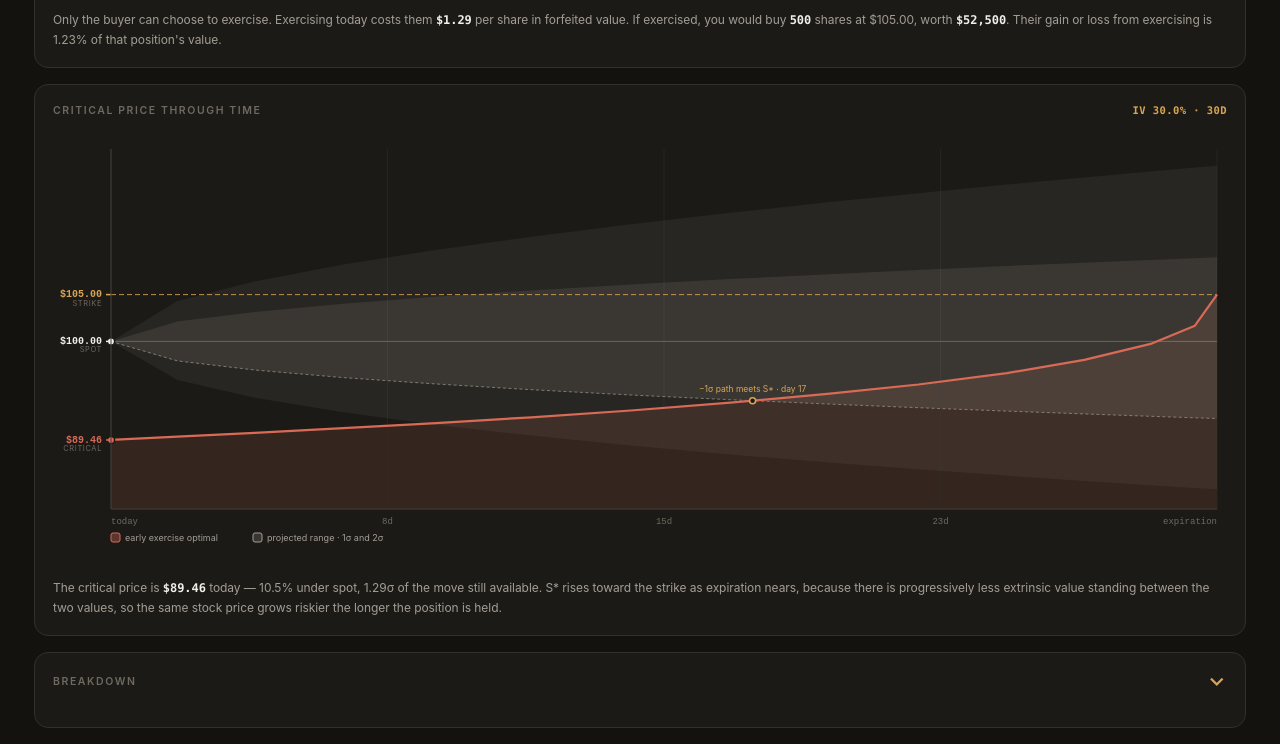
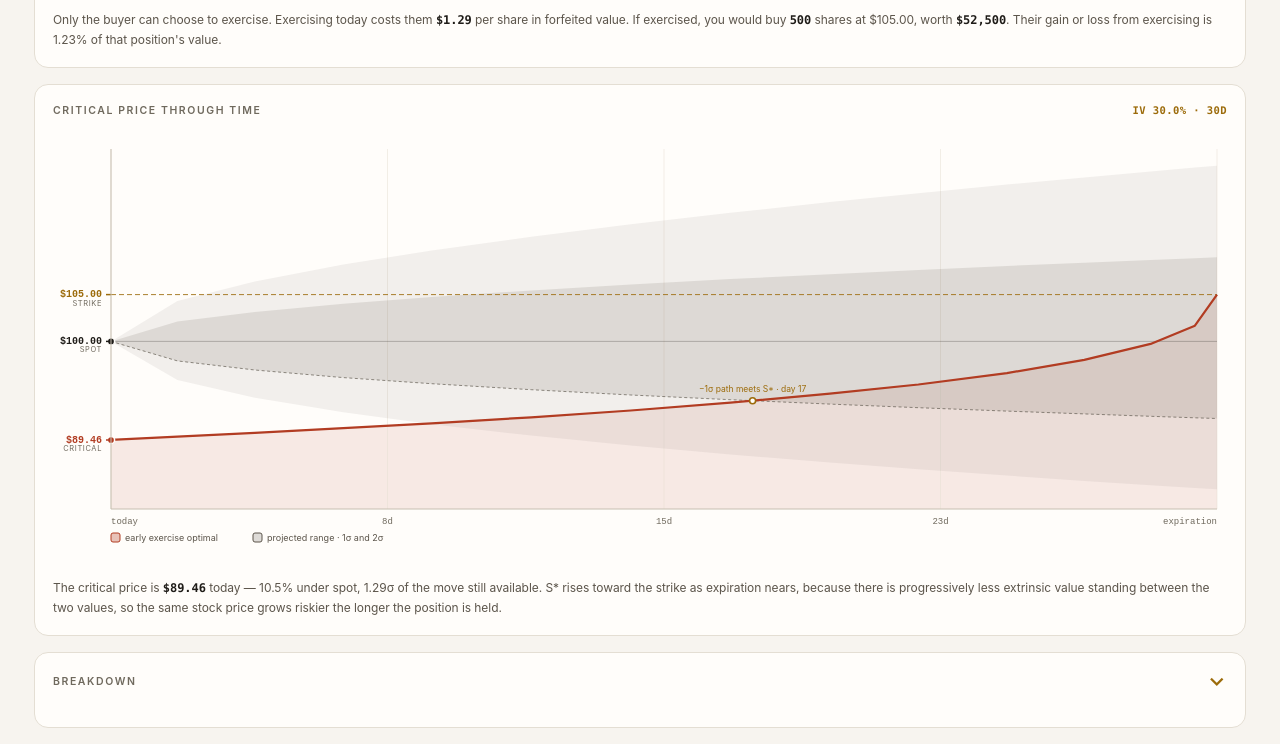
Before and after one commit to marioformis/option-assign, a plain HTML site: page index.html in a window 1280 px wide. Shown: the part 871-1615 px from the top of the page. Drawn offline with Linux system fonts and the light colour scheme.

Commit message:
Add light UI

```diff
--- a/script/chart.js
+++ b/script/chart.js
@@ -5,16 +5,28 @@ import { findCriticalPrice } from "./model.js";
 
 const CHART_STEPS = 110;
 
-const INK = {
-  grid: "#302D2A",
-  axis: "#454039",
-  faint: "#6F695F",
-  text: "#F2EFE9",
-  accent: "#D9A552",
-  flag: "#D96A56",
-  range: "#A49D93",
-  panel: "#1B1917",
-};
+/* Colours come from the stylesheet so the chart follows light and dark mode
+   without keeping a second copy of the palette. Read per draw, since the theme
+   can change while the page is open. */
+function readInk() {
+  const style = getComputedStyle(document.documentElement);
+  const token = (name) => style.getPropertyValue(name).trim();
+  return {
+    grid: token("--rule"),
+    axis: token("--rule-strong"),
+    faint: token("--text-faint"),
+    text: token("--text"),
+    accent: token("--accent-text"),
+    flag: token("--negative"),
+    range: token("--text-soft"),
+    panel: token("--surface"),
+    zoneFill: token("--zone-fill"),
+    zoneSwatch: token("--zone-swatch"),
+    coneOuter: token("--cone-outer"),
+    coneInner: token("--cone-inner"),
+    coneSwatch: token("--cone-swatch"),
+  };
+}
 
 export function drawChart(
   isCall,
@@ -28,6 +40,7 @@ export function drawChart(
   days,
   sigmasAway,
 ) {
+  const INK = readInk();
   const svg = document.getElementById("chart"),
     caption = document.getElementById("chartCaption");
   const hasCrossing = criticalNow !== null;
@@ -200,11 +213,11 @@ export function drawChart(
 
   svg.innerHTML = [
     hasCrossing
-      ? `<path d="${boundaryPath} L${toX(days).toFixed(1)} ${regionEdge} L${left} ${regionEdge} Z" fill="rgba(217,106,86,.13)"/>`
+      ? `<path d="${boundaryPath} L${toX(days).toFixed(1)} ${regionEdge} L${left} ${regionEdge} Z" fill="${INK.zoneFill}"/>`
       : "",
     gridLines,
-    `<path d="${bandBetween("high2", "low2")}" fill="rgba(164,157,147,.09)"/>`,
-    `<path d="${bandBetween("high1", "low1")}" fill="rgba(164,157,147,.15)"/>`,
+    `<path d="${bandBetween("high2", "low2")}" fill="${INK.coneOuter}"/>`,
+    `<path d="${bandBetween("high1", "low1")}" fill="${INK.coneInner}"/>`,
     `<path d="${lineThrough(cone, adverseKey)}" fill="none" stroke="${INK.range}" stroke-width=".9" stroke-dasharray="3 2.5" opacity=".75"/>`,
     `<line x1="${left}" y1="${strikeY}" x2="${right}" y2="${strikeY}" stroke="${INK.accent}" stroke-width="1" stroke-dasharray="5 3" opacity=".85"/>`,
     `<line x1="${left}" y1="${spotY}" x2="${right}" y2="${spotY}" stroke="${INK.text}" stroke-width=".9" opacity=".28"/>`,
@@ -225,10 +238,10 @@ export function drawChart(
     timeLabels,
     `<g font-family="Inter,sans-serif" font-size="9" fill="${INK.range}">`,
     hasCrossing
-      ? `<rect x="${left}" y="${legendY}" width="9" height="9" rx="2" fill="rgba(217,106,86,.35)" stroke="${INK.flag}" stroke-width="1"/>` +
+      ? `<rect x="${left}" y="${legendY}" width="9" height="9" rx="2" fill="${INK.zoneSwatch}" stroke="${INK.flag}" stroke-width="1"/>` +
         `<text x="${left + 14}" y="${legendY + 8}">early exercise optimal</text>`
       : "",
-    `<rect x="${left + legendGap}" y="${legendY}" width="9" height="9" rx="2" fill="rgba(164,157,147,.22)" stroke="${INK.range}" stroke-width="1"/>`,
+    `<rect x="${left + legendGap}" y="${legendY}" width="9" height="9" rx="2" fill="${INK.coneSwatch}" stroke="${INK.range}" stroke-width="1"/>`,
     `<text x="${left + legendGap + 14}" y="${legendY + 8}">projected range \u00B7 1\u03C3 and 2\u03C3</text>`,
     "</g>",
   ].join("");
--- a/styles.css
+++ b/styles.css
@@ -1,4 +1,6 @@
 :root{
+  color-scheme:dark light;
+
   --page:#13120F;
   --surface:#1C1A17;
   --surface-sunken:#252220;
@@ -7,12 +9,70 @@
   --text:#F2EFE9;
   --text-soft:#A49D93;
   --text-faint:#6F695F;
+  /* --accent is the true brand gold: used only where it sits behind dark text
+     (a filled chip), so it stays this bright and saturated in both themes.
+     --accent-text is for gold used AS text or a thin line directly on the page
+     background; it needs to be much darker to stay legible on paper, so light
+     mode gives it its own value below. */
   --accent:#D9A552;
+  --accent-text:#D9A552;
   --positive:#5FA882;
   --caution:#D9A552;
   --negative:#D96A56;
+  --on-accent:#13120F;
+
+  /* Translucent fills, kept as tokens so the chart and the alert box follow the
+     theme rather than carrying their own literals. */
+  --accent-faint:rgba(217,165,82,.42);
+  --accent-underline:rgba(217,165,82,.5);
+  --negative-edge:rgba(217,106,86,.45);
+  --negative-wash:rgba(217,106,86,.11);
+  --negative-wash-edge:rgba(217,106,86,.34);
+  --negative-text:#EDB0A2;
+  --zone-fill:rgba(217,106,86,.13);
+  --zone-swatch:rgba(217,106,86,.35);
+  --cone-outer:rgba(164,157,147,.09);
+  --cone-inner:rgba(164,157,147,.15);
+  --cone-swatch:rgba(164,157,147,.22);
+  --tip-shadow:rgba(0,0,0,.45);
+
   --mono:"JetBrains Mono",ui-monospace,SFMono-Regular,Menlo,Consolas,monospace;
   --sans:"Inter",-apple-system,BlinkMacSystemFont,"Segoe UI",Roboto,Helvetica,Arial,sans-serif;
+}
+
+@media (prefers-color-scheme: light){
+  :root{
+    --page:#F7F4EF;
+    --surface:#FFFDFA;
+    --surface-sunken:#F1EDE6;
+    --rule:#E4DED3;
+    --rule-strong:#C7BFB1;
+    --text:#1F1C18;
+    --text-soft:#5C554B;
+    --text-faint:#6F695D;
+    /* --accent is left at the same bright gold as dark mode: it is only ever a
+       filled background here, so contrast is against the dark text on top of
+       it, not the page. Green and salmon do need darker mixes for paper, and
+       so does gold the moment it is used as text -- see --accent-text. */
+    --positive:#2E7D57;
+    --caution:#8A5D0C;
+    --negative:#B23C22;
+    --accent-text:#9C6B0A;
+    --on-accent:#1F1C18;
+
+    --accent-faint:rgba(156,107,10,.38);
+    --accent-underline:rgba(156,107,10,.45);
+    --negative-edge:rgba(178,60,34,.42);
+    --negative-wash:rgba(178,60,34,.08);
+    --negative-wash-edge:rgba(178,60,34,.28);
+    --negative-text:#8E2F1A;
+    --zone-fill:rgba(178,60,34,.10);
+    --zone-swatch:rgba(178,60,34,.30);
+    --cone-outer:rgba(92,85,75,.08);
+    --cone-inner:rgba(92,85,75,.14);
+    --cone-swatch:rgba(92,85,75,.20);
+    --tip-shadow:rgba(31,28,24,.18);
+  }
 }
 
 *{box-sizing:border-box}
@@ -40,7 +100,7 @@ header{animation-delay:.02s}
 @media(prefers-reduced-motion:reduce){ header,.position,.results.revealed .tile,.results.revealed .card{animation:none} }
 
 header{margin:2px 0 24px}
-.eyebrow{font-size:10.5px; letter-spacing:.24em; text-transform:uppercase; color:var(--accent); font-weight:600}
+.eyebrow{font-size:10.5px; letter-spacing:.24em; text-transform:uppercase; color:var(--accent-text); font-weight:600}
 h1{font-size:28px; margin:8px 0 6px; letter-spacing:-.025em; font-weight:700}
 .lede{color:var(--text-soft); font-size:13.5px; max-width:78ch; letter-spacing:-.005em; line-height:1.6}
 .lede strong{color:var(--text); font-weight:600}
@@ -59,18 +119,18 @@ h1{font-size:28px; margin:8px 0 6px; letter-spacing:-.025em; font-weight:700}
   font-size:10.5px; letter-spacing:.15em; text-transform:uppercase; color:var(--text-faint);
   font-weight:600; margin:0 0 16px; display:flex; justify-content:space-between; gap:12px; align-items:center;
 }
-.card-title .aside{color:var(--accent); letter-spacing:.04em; font-family:var(--mono); font-size:10.5px}
+.card-title .aside{color:var(--accent-text); letter-spacing:.04em; font-family:var(--mono); font-size:10.5px}
 
 .field label{display:block; font-size:11.5px; color:var(--text-soft); margin-bottom:6px; font-weight:500}
 .field .unit{color:var(--text-faint); font-size:10.5px; font-weight:400}
-.field.highlight label{color:var(--accent)}
+.field.highlight label{color:var(--accent-text)}
 input{
   width:100%; background:var(--surface-sunken); border:1px solid var(--rule); color:var(--text);
   font-family:var(--mono); font-variant-numeric:tabular-nums; font-size:16px; font-weight:500;
   padding:10px 11px; border-radius:9px; outline:none; transition:border-color .12s ease;
 }
-input:focus{border-color:var(--accent)}
-.field.highlight input{border-color:rgba(217,165,82,.42)}
+input:focus{border-color:var(--accent-text)}
+.field.highlight input{border-color:var(--accent-faint)}
 input.invalid{border-color:var(--negative)}
 
 .toggle{
@@ -83,8 +143,8 @@ input.invalid{border-color:var(--negative)}
   padding:8px 0; border-radius:7px; cursor:pointer; transition:background .15s ease,color .15s ease;
 }
 .toggle button:hover{color:var(--text)}
-.toggle button.selected{background:var(--accent); color:#13120F}
-.toggle button:focus-visible{outline:2px solid var(--accent); outline-offset:2px}
+.toggle button.selected{background:var(--accent); color:var(--on-accent)}
+.toggle button:focus-visible{outline:2px solid var(--accent-text); outline-offset:2px}
 
 .inputs{display:grid; gap:13px 15px; grid-template-columns:repeat(2,minmax(0,1fr))}
 @media(min-width:620px){ .inputs{grid-template-columns:repeat(4,minmax(0,1fr))} }
@@ -120,7 +180,7 @@ input.invalid{border-color:var(--negative)}
 .split{display:grid; gap:12px; grid-template-columns:minmax(0,1fr)}
 @media(min-width:540px){ .split{grid-template-columns:repeat(2,minmax(0,1fr))} }
 .split-panel{background:var(--surface-sunken); border:1px solid var(--rule); border-radius:11px; padding:14px 15px}
-.split-panel.flagged{border-color:rgba(217,106,86,.45)}
+.split-panel.flagged{border-color:var(--negative-edge)}
 .split-heading{font-size:10px; letter-spacing:.1em; text-transform:uppercase; color:var(--text-faint); font-weight:600; margin-bottom:12px}
 .split-heading strong{color:var(--text); font-family:var(--mono); font-weight:600; letter-spacing:-.01em}
 .split-panel.flagged .split-heading strong{color:var(--negative)}
@@ -130,7 +190,7 @@ input.invalid{border-color:var(--negative)}
 .split-row.total span{color:var(--text); font-weight:500}
 
 
-.group-label{font-size:9.5px; letter-spacing:.13em; text-transform:uppercase; color:var(--accent); font-weight:600; padding:16px 0 4px; border-bottom:1px solid var(--rule-strong)}
+.group-label{font-size:9.5px; letter-spacing:.13em; text-transform:uppercase; color:var(--accent-text); font-weight:600; padding:16px 0 4px; border-bottom:1px solid var(--rule-strong)}
 .group-label:first-child{padding-top:0}
 .line{display:flex; justify-content:space-between; align-items:baseline; gap:14px; padding:10px 0; border-bottom:1px solid var(--rule)}
 .line:last-child{border-bottom:none}
@@ -144,7 +204,7 @@ input.invalid{border-color:var(--negative)}
 .derivation:last-child{border-bottom:none; padding-bottom:0}
 .derivation-head{display:flex; justify-content:space-between; align-items:baseline; gap:10px; margin-bottom:10px}
 .derivation-head b{font-size:13px; color:var(--text); font-weight:600; letter-spacing:-.01em}
-.derivation-head span{font-family:var(--mono); font-size:11.5px; color:var(--accent); white-space:nowrap}
+.derivation-head span{font-family:var(--mono); font-size:11.5px; color:var(--accent-text); white-space:nowrap}
 .derivation code{
   display:block; background:var(--surface-sunken); border:1px solid var(--rule); border-radius:8px;
   padding:10px 12px; font-family:var(--mono); font-size:11.5px; color:var(--text);
@@ -156,23 +216,23 @@ input.invalid{border-color:var(--negative)}
 
 /* Symbols defined in the glossary are hoverable wherever they appear. */
 .sym{
-  color:var(--accent); cursor:help; font-weight:600;
-  border-bottom:1px dotted rgba(217,165,82,.5);
+  color:var(--accent-text); cursor:help; font-weight:600;
+  border-bottom:1px dotted var(--accent-underline);
 }
 .sym:hover,.sym:focus{color:var(--text); border-bottom-color:var(--text); outline:none}
 .sym-tip{
   position:fixed; z-index:50; max-width:290px; pointer-events:none; opacity:0;
   background:var(--surface-sunken); border:1px solid var(--rule-strong); border-radius:9px;
   padding:9px 11px; font-size:12px; line-height:1.5; color:var(--text-soft);
-  box-shadow:0 8px 24px rgba(0,0,0,.45); transition:opacity .12s ease;
+  box-shadow:0 8px 24px var(--tip-shadow); transition:opacity .12s ease;
 }
 .sym-tip.visible{opacity:1}
-.sym-tip b{color:var(--accent); font-family:var(--mono); display:block; margin-bottom:3px}
+.sym-tip b{color:var(--accent-text); font-family:var(--mono); display:block; margin-bottom:3px}
 
 .card > summary{cursor:pointer; list-style:none}
 .card > summary::-webkit-details-marker{display:none}
 .card > summary::after{
-  content:"⌄"; flex:none; color:var(--accent);
+  content:"⌄"; flex:none; color:var(--accent-text);
   font-size:22px; line-height:1; transform:translateY(-4px);
   transition:transform .2s ease,color .15s ease;
 }
@@ -193,17 +253,17 @@ details.card:not([open]) > :not(summary){display:none}
   font-weight:600; cursor:pointer; list-style:none; display:flex; justify-content:space-between; align-items:center;
 }
 .glossary summary::-webkit-details-marker{display:none}
-.glossary summary::after{content:"⌄"; color:var(--accent); font-size:15px; line-height:1; transform:translateY(-3px); transition:transform .2s ease}
+.glossary summary::after{content:"⌄"; color:var(--accent-text); font-size:15px; line-height:1; transform:translateY(-3px); transition:transform .2s ease}
 .glossary[open] summary::after{transform:translateY(1px) rotate(180deg)}
 .glossary summary:hover{color:var(--text-soft)}
 .glossary dl{margin:15px 0 0}
 .glossary dl>div{display:flex; gap:14px; padding:9px 0; border-bottom:1px solid var(--rule)}
 .glossary dl>div:last-child{border-bottom:none; padding-bottom:0}
-.glossary dt{font-family:var(--mono); font-size:12.5px; color:var(--accent); font-weight:600; min-width:64px; flex:none}
+.glossary dt{font-family:var(--mono); font-size:12.5px; color:var(--accent-text); font-weight:600; min-width:64px; flex:none}
 .glossary dd{margin:0; font-size:12px; color:var(--text-soft); line-height:1.55}
 
 .alert-box{
-  background:rgba(217,106,86,.11); border:1px solid rgba(217,106,86,.34); color:#EDB0A2;
+  background:var(--negative-wash); border:1px solid var(--negative-wash-edge); color:var(--negative-text);
   font-size:12px; padding:11px 13px; border-radius:9px; margin-top:14px; display:none; line-height:1.5;
 }
 svg{width:100%; height:auto; display:block}
```
Also changed, not shown: index.html (+2 -1 lines), script/app.js (+6 -1 lines).
